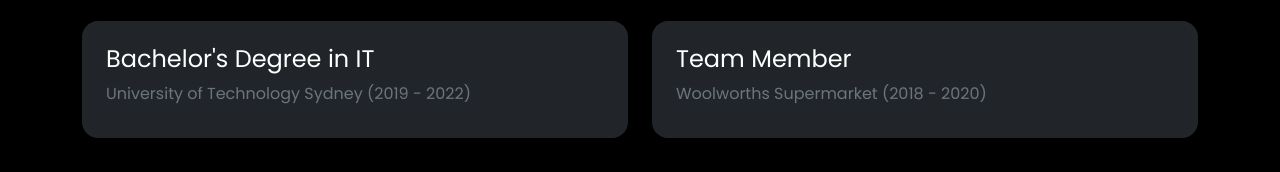
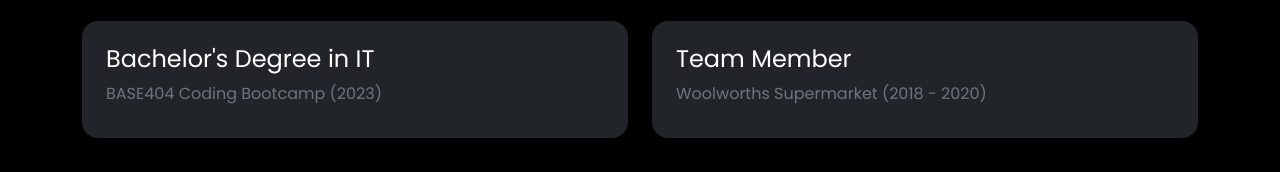
Before and after one commit to gnngtrrz/web-portfolio, a plain HTML site: page index.html in a window 1280 px wide. Shown: the part 1285-1457 px from the top of the page. Drawn offline with nearby package versions, Linux system fonts and the light colour scheme.

Commit message:
Update index.html

```diff
--- a/index.html
+++ b/index.html
@@ -115,7 +115,7 @@
               <div class="col-12" data-aos="fade-up" data-aos-delay="600">
                 <div class="bg-dark p-4 rounded-4 shadow-effect">
                   <h4>Bachelor's Degree in IT</h4>
-                  <p class="text-secondary mb-2">University of Technology Sydney (2019 - 2022)</p>
+                  <p class="text-secondary mb-2">BASE404 Coding Bootcamp (2023)</p>
                 </div>
               </div>
             </div>
```
